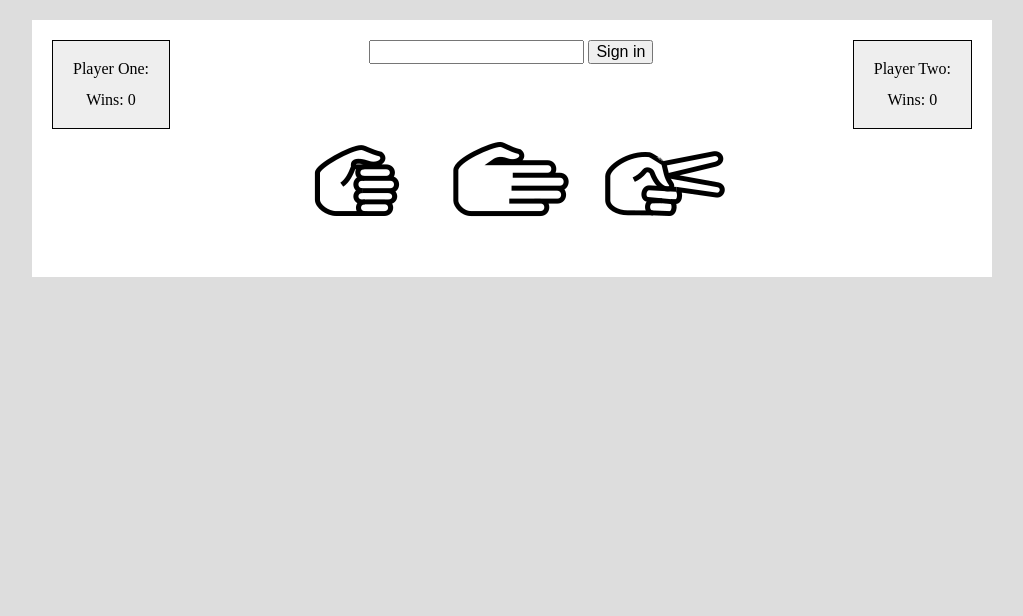
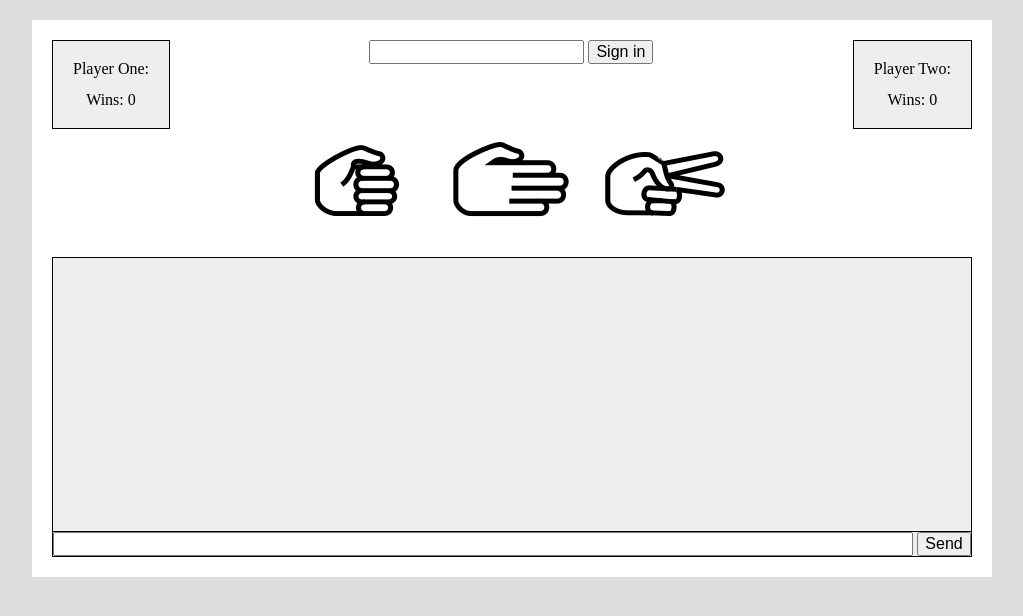
Before and after one commit to ST3AMMACH1N3/RPS-Multiplayer, a plain HTML site: page index.html in a window 1280 px wide. Shown: the whole page, without its empty margins (128-1151 px from the left). Drawn offline with nearby package versions, Linux system fonts and the light colour scheme; no server answers.

Commit message:
Changed the html to include a chat. Updated the css to help facilitate the chat. Changed the css so the sign in is removed after you've signed in.

```diff
--- a/assets/css/style.css
+++ b/assets/css/style.css
@@ -22,11 +22,13 @@ select {
 }
 
 #chat {
+    position: relative;
     text-align: left;
     border: 1px solid #000;
     background: #eee;
     position: relative;
     line-height: 1.25em;
+    min-height: 300px;
 }
 
 #chat p {
@@ -60,6 +62,10 @@ select {
 }
 
 #input-box {
+    bottom: 0px;
+    left: 0px;
+    right: 0px;
+    position: absolute;
     border-top: 1px solid #000;
 }
 
--- a/assets/javascript/app.js
+++ b/assets/javascript/app.js
@@ -232,6 +232,7 @@ $(document).ready(() => {
         $("#name-input").val("");
         if (myName !== "") {
             signIn();
+            $("#starting-form").remove();
         } else {
             myName = "";
         }
--- a/index.html
+++ b/index.html
@@ -28,6 +28,12 @@
                 <img src="assets/images/Paper.png" alt="Paper Hand Symbol" class="hand" data-value="Paper">
                 <img src="assets/images/Scissors.png" alt="Scissors Hand Symbol" class="hand" data-value="Scissors">
             </div>
+            <div id="chat">
+                <div id="input-box">
+                    <input type="text" name="textbox" id="textbox">
+                    <input type="button" value="Send" id="send-btn">
+                </div>
+            </div>
         </div>
 
         <script
```
